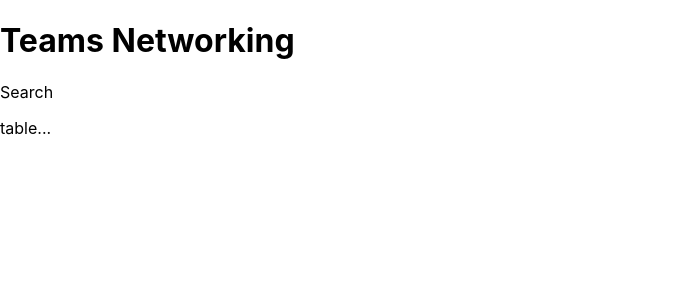
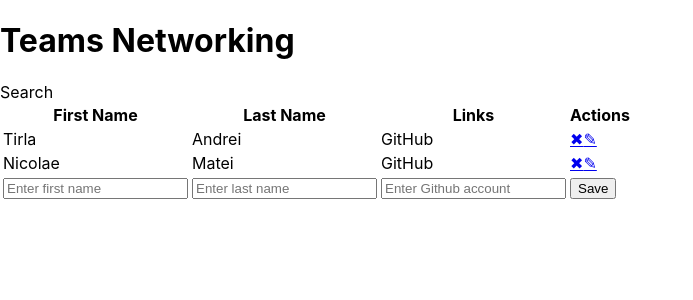
Before and after one commit to AndreiTirla/teams-networking-react, a React (Create React App) app: page / in a window 1280 px wide. Shown: the top 300 px of the page, without its empty margins (0-693 px from the left). Built offline with nearby package versions, Linux system fonts and the light colour scheme.

Commit message:
added PersonsTable

```diff
--- a/src/App.js
+++ b/src/App.js
@@ -1,12 +1,27 @@
-import logo from "./logo.svg";
 import "./App.css";
+import { PersonsTable } from "./PersonsTable";
+
+let persons = [
+  {
+    id: "a123",
+    firstName: "Tirla",
+    lastName: "Andrei",
+    gitHub: "AndreiTirla",
+  },
+  {
+    id: "b654",
+    firstName: "Nicolae",
+    lastName: "Matei",
+    gitHub: "nmatei",
+  },
+];
 
 function App() {
   return (
     <div>
       <h1>Teams Networking</h1>
       <div>Search</div>
-      <p>table...</p>
+      <PersonsTable persons={persons} />
     </div>
   );
 }
--- /dev/null
+++ b/src/PersonsTable.js
@@ -0,0 +1,49 @@
+export const PersonsTable = (props) => (
+  <table id="list">
+    <thead>
+      <tr>
+        <th>First Name</th>
+        <th>Last Name</th>
+        <th>Links</th>
+        <th>Actions</th>
+      </tr>
+    </thead>
+    <tbody>
+      {props.persons.map((person, index) => (
+        <tr key={index}>
+          <td>{person.firstName}</td>
+          <td>{person.lastName}</td>
+          <td>
+            <a target="_blank" href={person.url}>
+              GitHub
+            </a>
+          </td>
+          <td>
+            <a href="#" className="delete-row" data-id="{person.id}">
+              &#10006;
+            </a>
+            <a href="#" className="edit-row" data-id="{person.id}">
+              &#9998;
+            </a>
+          </td>
+        </tr>
+      ))}
+    </tbody>
+    <tfoot>
+      <tr>
+        <td>
+          <input type="text" placeholder="Enter first name" name="firstName" />
+        </td>
+        <td>
+          <input type="text" placeholder="Enter last name" name="lastName" />
+        </td>
+        <td>
+          <input type="text" placeholder="Enter Github account" name="gitHub" />
+        </td>
+        <td>
+          <button>Save</button>
+        </td>
+      </tr>
+    </tfoot>
+  </table>
+);
```
